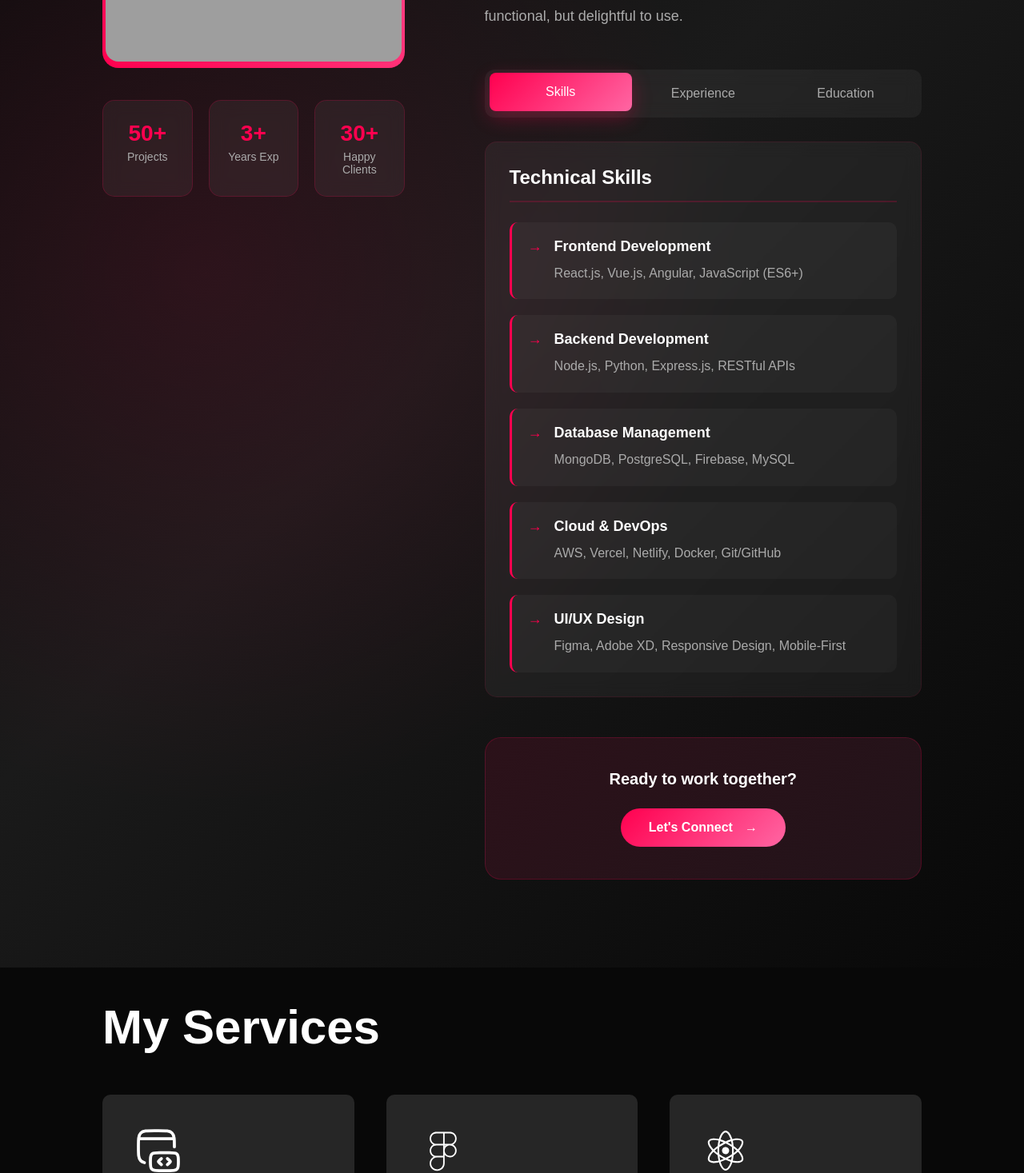
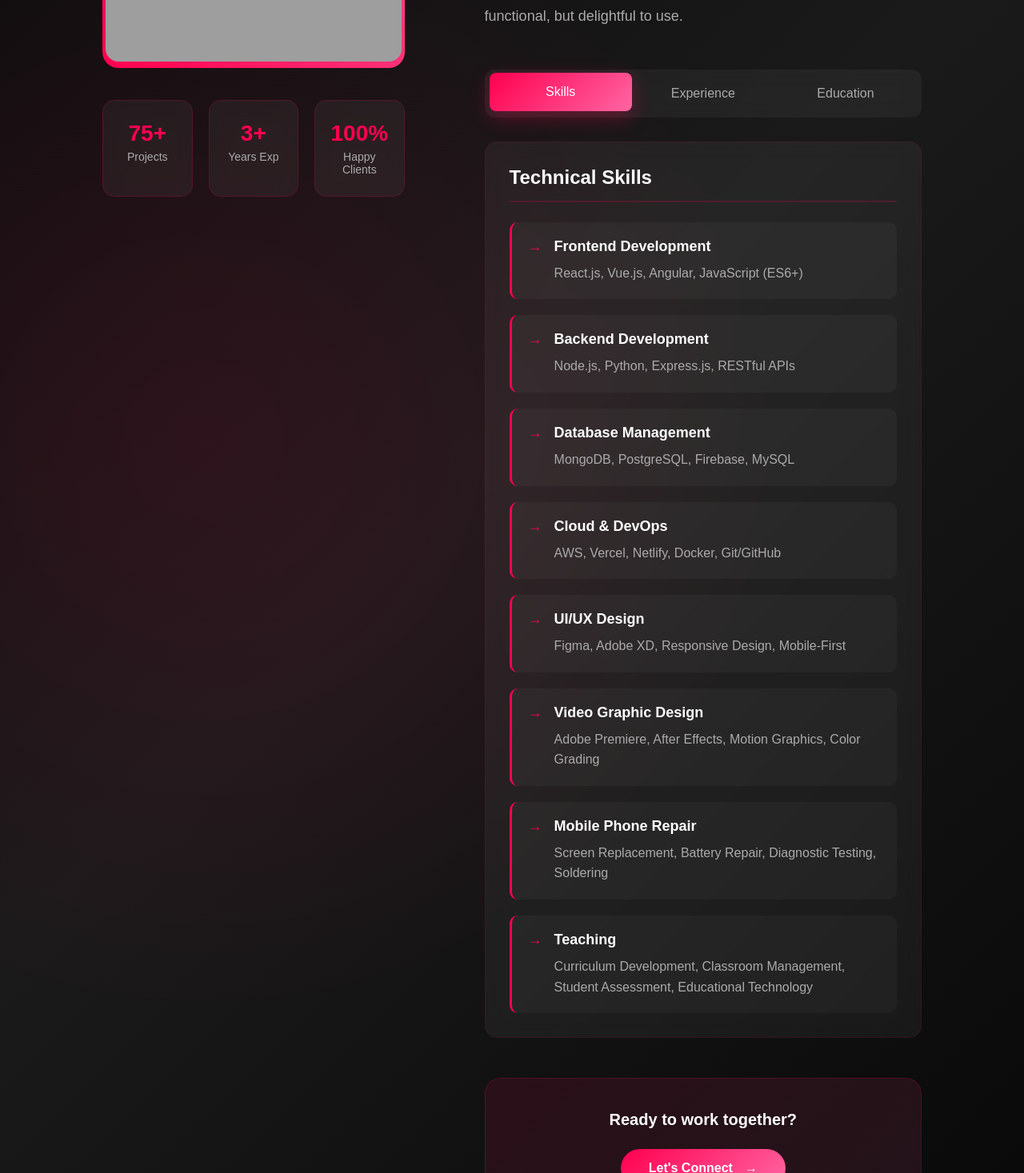
Before and after one commit to kingkrisman/MyPortfolio, a React (Vite) app: page / in a window 1280 px wide. Shown: the part 1327-2794 px from the top of the page at 80% size. Built offline with nearby package versions, Linux system fonts and the light colour scheme; grey boxes are pictures that could not be loaded.

Commit message:
Update About.jsx
content change

```diff
--- a/src/components/About.jsx
+++ b/src/components/About.jsx
@@ -30,22 +30,50 @@ const About = () => {
           skill: "UI/UX Design",
           details: "Figma, Adobe XD, Responsive Design, Mobile-First",
         },
+
+         {
+          skill: "Video Graphic Design",
+          details: "Adobe Premiere, After Effects, Motion Graphics, Color Grading",
+        },
+
+        {
+        skill: "Mobile Phone Repair",
+          details: "Screen Replacement, Battery Repair, Diagnostic Testing, Soldering",
+        },
+ {
+        skill: "Teaching",
+          details: "Curriculum Development, Classroom Management, Student Assessment, Educational Technology",
+        },
+
+
+
       ],
     },
     experience: {
       title: "Professional Experience",
       content: [
+
+            {
+          skill: "2025 - Present",
+          details: "Full Stack Developer - Da'sayonce Real Estate",
+        },
+
+
         {
           skill: "2023 - Present",
           details: "Full Stack Developer - Freelance & Contract Work",
         },
         {
-          skill: "2022 - 2023",
-          details: "Frontend Developer - Digital Agency Solutions",
+          skill: "2024 - 2025",
+          details: "Full Stack Developer - Willy Will Mar LTD",
         },
         {
-          skill: "2021 - 2022",
-          details: "Web Developer - Tech Startup Environment",
+          skill: "2024 - 2025",
+          details: "Full Stack Developer Intern - SAIL Innovation Lab",
+        },
+        {
+          skill: "2023 - 2024",
+          details: "UI/UX - Learning & Growth Phase",
         },
         {
           skill: "2020 - 2021",
@@ -58,20 +86,22 @@ const About = () => {
       content: [
         {
           skill: "Computer Science",
-          details: "Bachelor's Degree in Computer Science & Engineering",
+          details: "National Diploma in Computer Science",
         },
         {
-          skill: "Web Development",
-          details: "Full Stack Web Development Certification",
+          skill: "Full Stack Development",
+          details: "Full Stack Development Certification",
         },
-        {
-          skill: "Cloud Computing",
-          details: "AWS Certified Developer Associate",
-        },
+
         {
           skill: "Modern Frameworks",
           details: "React.js & Node.js Advanced Certifications",
         },
+ {
+          skill: "UI/UX",
+          details: "UI/UX Certification",
+        },
+
         {
           skill: "Continuous Learning",
           details: "Regular upskilling in emerging technologies",
@@ -122,7 +152,7 @@ const About = () => {
             {/* Quick Stats */}
             <div className="about-stats">
               <div className="stat-item">
-                <div className="stat-number">50+</div>
+                <div className="stat-number">75+</div>
                 <div className="stat-label">Projects</div>
               </div>
               <div className="stat-item">
@@ -130,7 +160,7 @@ const About = () => {
                 <div className="stat-label">Years Exp</div>
               </div>
               <div className="stat-item">
-                <div className="stat-number">30+</div>
+                <div className="stat-number">100%</div>
                 <div className="stat-label">Happy Clients</div>
               </div>
             </div>
```
